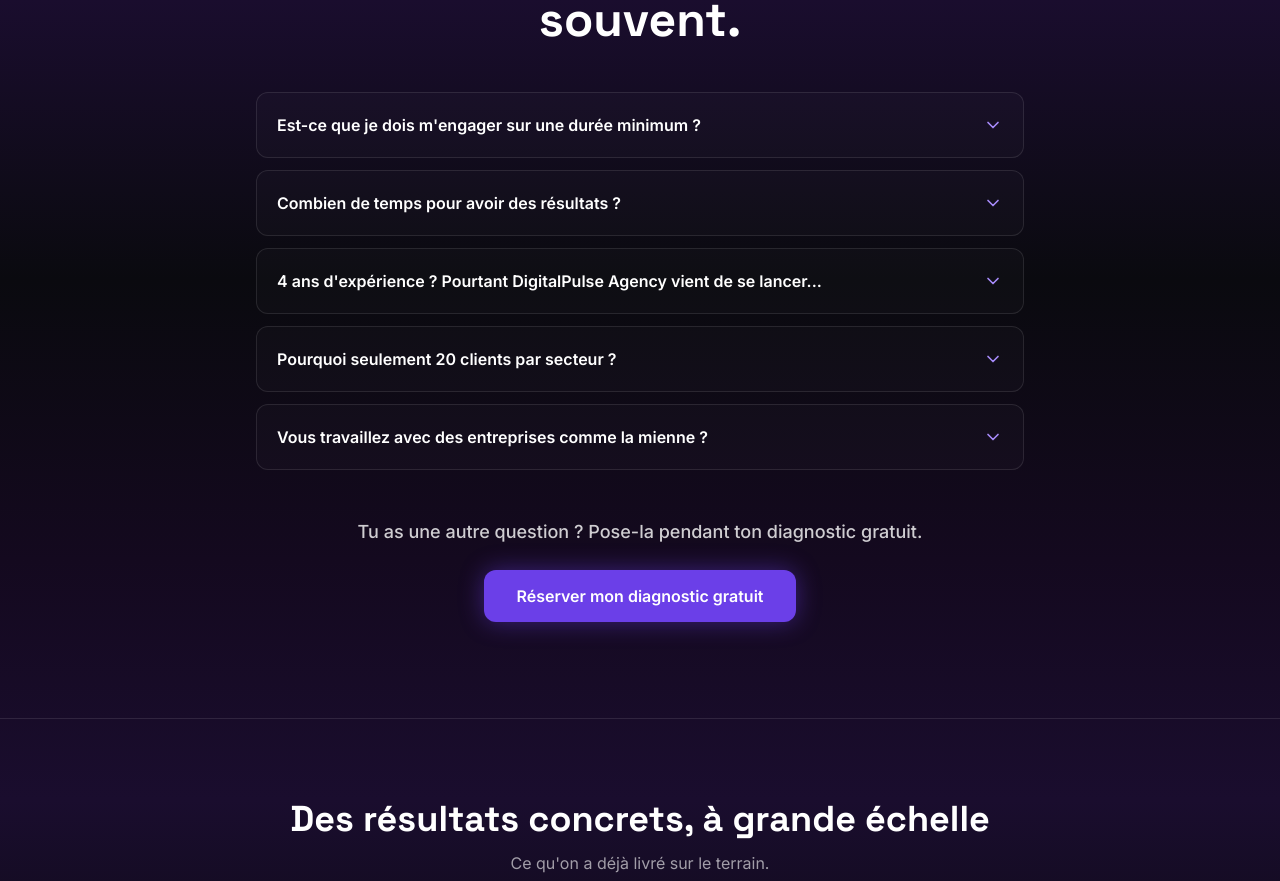
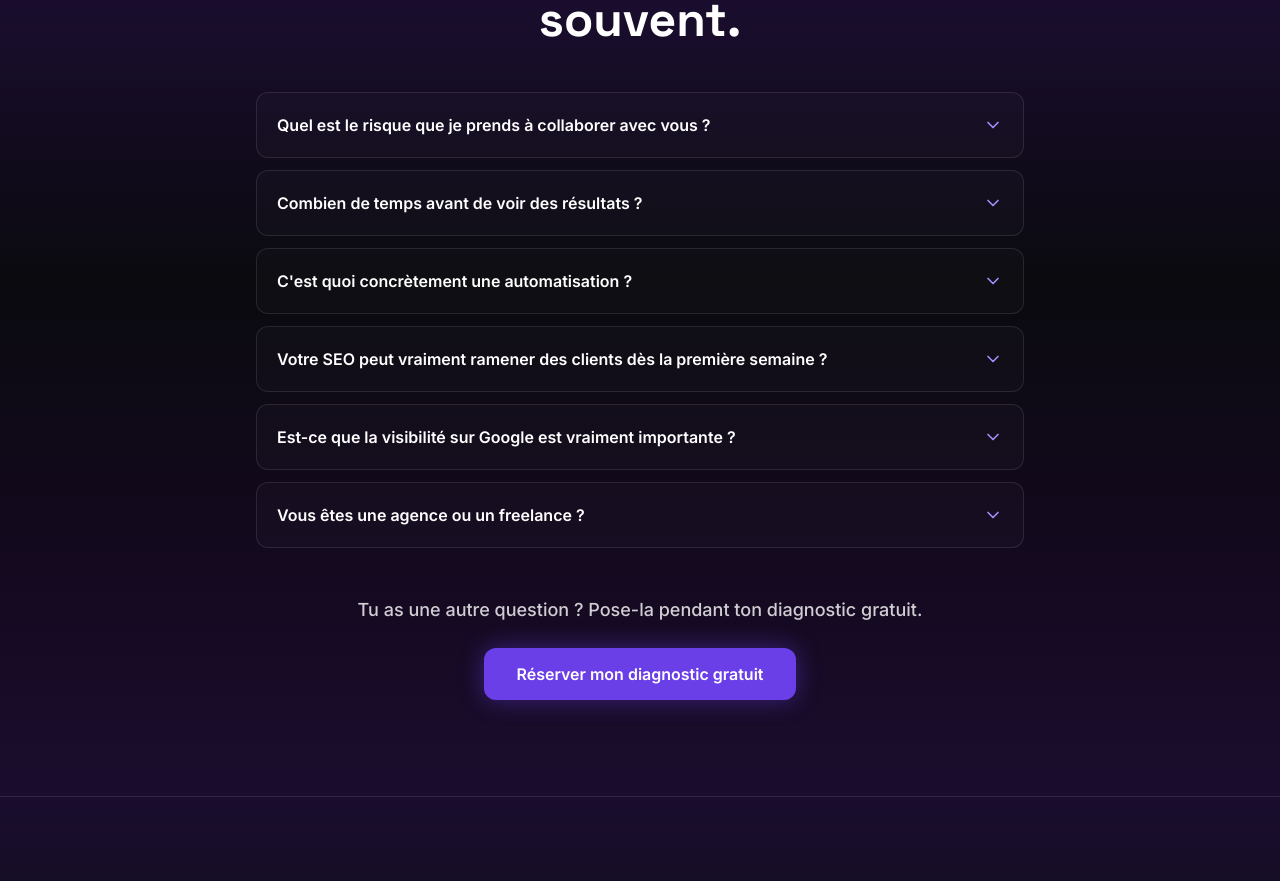
Before and after one commit to DigitalPulseAgency/SITE-AGENCE-definitif, a React (Vite) app: page / in a window 1280 px wide. Shown: the part 3720-4601 px from the top of the page. Built offline with nearby package versions, Linux system fonts and the light colour scheme.

Commit message:
FAQ: refonte complète — 6 questions sites/automatisations

```diff
--- a/src/components/FAQ.jsx
+++ b/src/components/FAQ.jsx
@@ -9,48 +9,58 @@ export default function FAQ() {
 
   const faqs = [
     {
-      q: "Est-ce que je dois m'engager sur une durée minimum ?",
-      a: `Cela dépend uniquement du service Réseaux Sociaux :
-- **Offre Starter (79€/mois)** : aucun engagement, paiement mensuel
-- **Offre Growth (247€/mois)** : engagement minimum de 6 mois pour des résultats durables
+      q: "Quel est le risque que je prends à collaborer avec vous ?",
+      a: `Le vrai risque, c'est de ne pas le faire. En France, on est en retard sur les États-Unis. Dans 5 ans, **80% des entreprises auront des automatisations en place**. Ceux qui s'y mettent aujourd'hui prennent une avance que les autres ne rattraperont pas.
 
-Tous les autres services (sites, automatisations IA, Fiche Google) sont des prestations ponctuelles sans engagement de durée.`
+Concrètement : nos solutions font gagner **3 à 10h par semaine dès le premier mois**. Moins de charge mentale, plus de temps pour ce qui compte vraiment.`
     },
     {
-      q: "Combien de temps pour avoir des résultats ?",
-      a: `Cela dépend du levier activé :
-- **SEO + Fiche Google** : 2 semaines à 1 mois pour les premiers résultats. C'est le levier le plus puissant sur la durée.
-- **Réseaux sociaux** : 2 à 3 mois pour voir les effets, mais extrêmement puissant sur le long terme.
-- **Automatisations IA** : effet immédiat dès la mise en place, tu gagnes du temps dès la première semaine.
+      q: "Combien de temps avant de voir des résultats ?",
+      a: `**Site internet** : dès la première semaine, tes futurs clients peuvent t'appeler.
 
-La combinaison la plus puissante reste : SEO + Site optimisé + Infrastructure IA.`
+**Automatisations** : l'effet est immédiat dès la première mise en place.
+
+**SEO** : les premiers résultats apparaissent dès la première semaine, et ça s'améliore de mois en mois.`
     },
     {
-      q: "4 ans d'expérience ? Pourtant DigitalPulse Agency vient de se lancer...",
-      a: `Exact. La marque DigitalPulse Agency est récente, mais moi pas. Ça fait 4 ans que je crée des sites web (WordPress, Shopify, puis code sur-mesure) et 2 ans que je suis plongé dans l'IA. J'ai testé mes solutions chez des proches et mes premiers clients bien avant de structurer la marque.
+      q: "C'est quoi concrètement une automatisation ?",
+      a: `Imagine un assistant qui ne dort jamais, ne prend pas de pauses et ne fait pas d'erreurs. Concrètement, on centralise dans un seul outil :
 
-Aujourd'hui, ma priorité c'est claire : **redonner du temps aux entreprises** en automatisant leurs tâches chronophages et répétitives à faible valeur ajoutée. Pour qu'elles se concentrent sur l'essentiel et passent plus de temps avec leur famille.`
+- **Devis et factures** générés automatiquement selon tes tarifs
+- **Suivi clients, commandes, fournisseurs**
+- **Gestion de stocks** : alertes et commandes automatiques
+- **Prise de rendez-vous** : le client réserve seul, tu reçois une notification
+- **Réceptionniste virtuelle** : réponses automatiques aux demandes courantes
+- **Avis Google** : demande envoyée automatiquement après chaque intervention
+
+Pour une conciergerie immobilière par exemple : planning des femmes de ménage, affectation des interventions par bien, communication propriétaires/voyageurs — tout centralisé, tout automatique.
+
+**Tu te connectes à un seul endroit et tu vois tout.**`
     },
     {
-      q: "Pourquoi seulement 20 clients par secteur ?",
-      a: `Cette limite concerne **uniquement le service Réseaux Sociaux**, pour garantir une qualité maximale sur chaque compte.
+      q: "Votre SEO peut vraiment ramener des clients dès la première semaine ?",
+      a: `Oui — parce qu'on intègre le SEO dans le code du site dès la construction, pas en option après coup. Chaque page est optimisée avec les mots-clés que tes clients tapent réellement sur Google.
 
-Pour les automatisations IA, je travaille avec un réseau de 3 prestataires freelance expérimentés. Je me concentre sur l'acquisition et le suivi clients, et nous développons actuellement notre activité en Suisse également.`
+Dès que le site est en ligne, Google commence à l'indexer. Pour une activité locale avec peu de concurrence digitale, les premiers appels peuvent arriver dans les 7 jours.
+
+Et chaque mois, avec l'option SEO à **59€/mois**, on met à jour les mots-clés selon les nouvelles tendances de recherche. **Ton site remonte seul — sans payer de pub.**`
     },
     {
-      q: "Vous travaillez avec des entreprises comme la mienne ?",
-      a: `On accompagne en priorité :
+      q: "Est-ce que la visibilité sur Google est vraiment importante ?",
+      a: `Non négociable. On ne dit même plus "important" — **c'est obligatoire**.
 
-**BTP - Artisans du bâtiment** : piscinistes, climaticiens, frigoristes, plombiers, chauffagistes, maçons, peintres, sociétés de nettoyage.
+En 2026, si tu n'apparais pas sur Google quand quelqu'un cherche ton activité dans ta ville, tu n'existes pas. Peu importe la qualité de ton travail. Les réseaux sociaux créent de la confiance, mais c'est Google qui génère les appels entrants.
 
-**Automobile** : carrossiers, mécaniciens.
+Un client qui cherche "plombier urgence Lyon" à 22h ne va pas scroller Instagram — il clique sur le premier résultat Google. **C'est là qu'on t'installe.**`
+    },
+    {
+      q: "Vous êtes une agence ou un freelance ?",
+      a: `Les deux à la fois. Je suis **CEO de DigitalPulse Agency**, à la tête des projets et focus sur l'acquisition client.
 
-**Restauration** : restaurants, bars, brasseries.
+Pour les projets qui le nécessitent — notamment les **infrastructures IA et les automatisations complexes** — je collabore régulièrement avec deux développeurs expérimentés.
 
-On adapte aussi nos méthodes aux conciergeries immobilières, instituts de beauté, salons de massage, spas, salons de coiffure et au monde du bien-être en général.
-
-En réalité, **95% du temps, c'est faisable**. Tout est sur-mesure. Le mieux c'est d'en parler 15 min en visio pour voir ce qu'on peut faire pour toi.`
-    }
+On est trois, chacun à sa place. Tu as un seul interlocuteur, mais derrière, **une équipe qui sait livrer.**`
+    },
   ];
 
   // Rendu d'une réponse avec gras markdown (**texte**)
```
